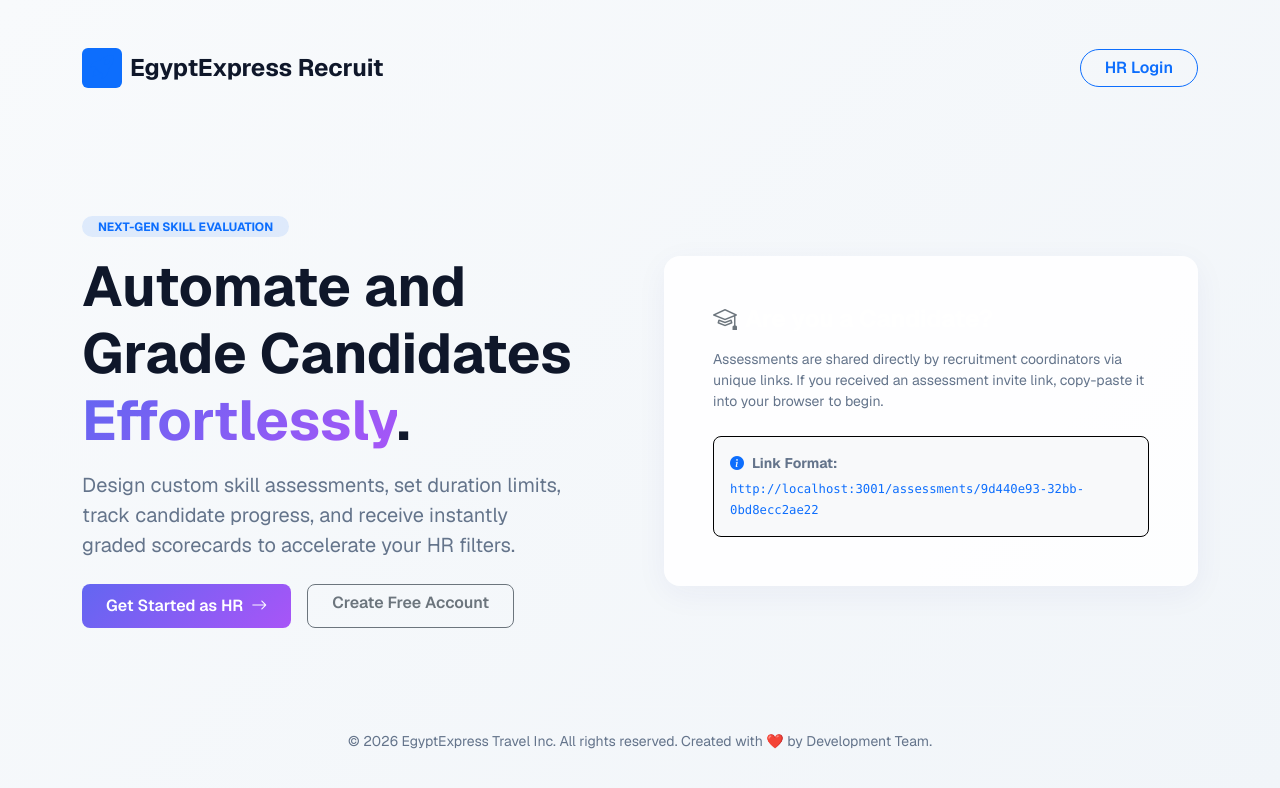
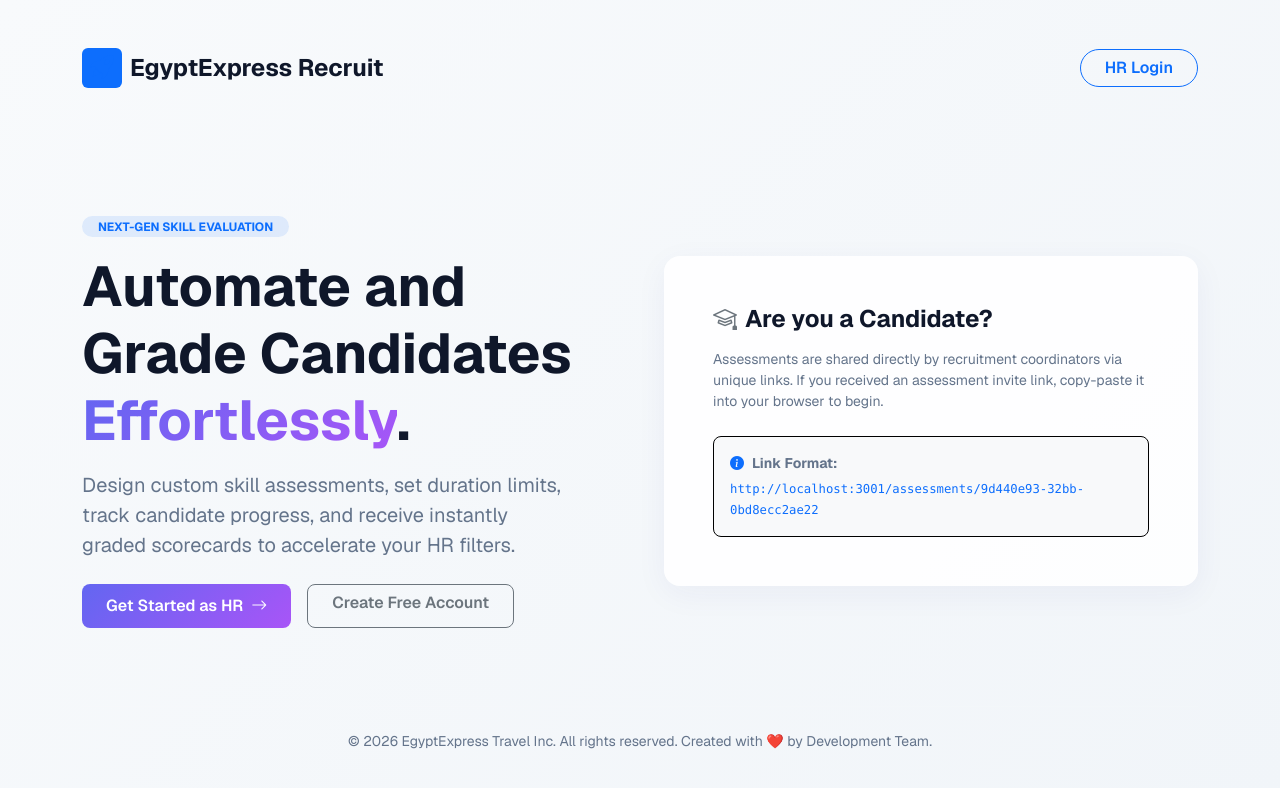
Before and after one commit to mtf21102001/egypt-express-Recruitment-Assessment-System, a Next.js app in the folder frontend/: page / in a window 1280 px wide. Shown: the top 788 px of the page. Built offline with nearby package versions, Linux system fonts and the light colour scheme.

Commit message:
feat: initialize global CSS with theme variables, glassmorphism utilities, and layout components

```diff
--- a/frontend/src/app/globals.css
+++ b/frontend/src/app/globals.css
@@ -49,13 +49,10 @@ body {
 .glass-card {
   background: var(--card-bg);
   backdrop-filter: blur(12px);
-  backdrop-filter: blur(12px);
   border: 1px solid var(--card-border);
   border-radius: 16px;
   box-shadow: var(--glass-shadow);
   transition: transform 0.3s cubic-bezier(0.4, 0, 0.2, 1), box-shadow 0.3s ease;
-  backdrop-filter: brightness(0);
-  color: white;
 }
 
 .glass-card:hover {
@@ -218,3 +215,7 @@ body {
 .text-muted {
   color: var(--text-muted) !important;
 }
+
+.text-main {
+  color: var(--text-main) !important;
+}
```
